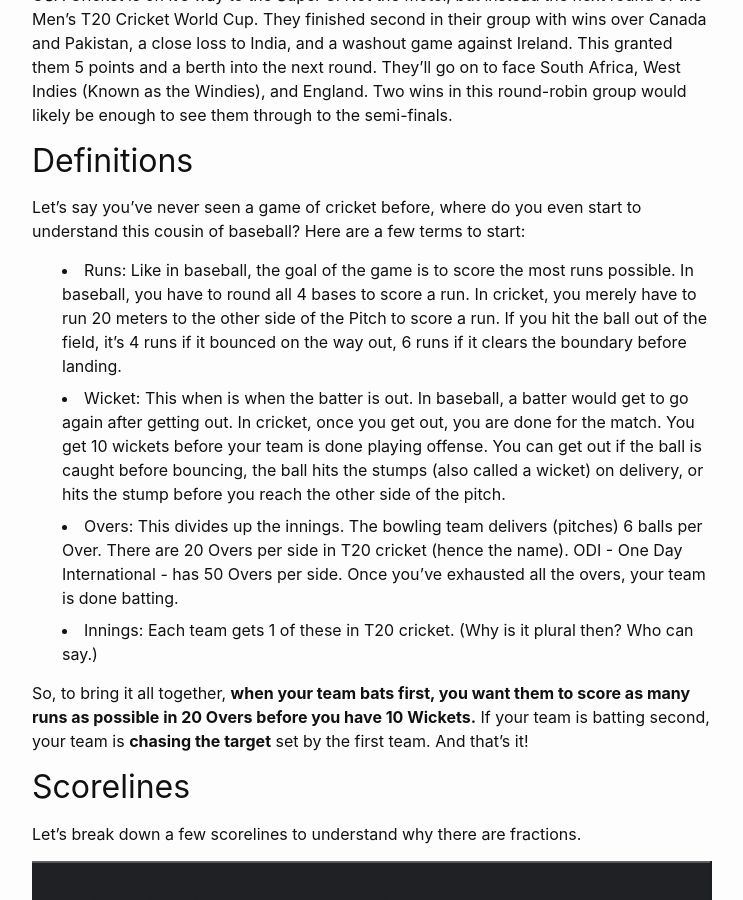
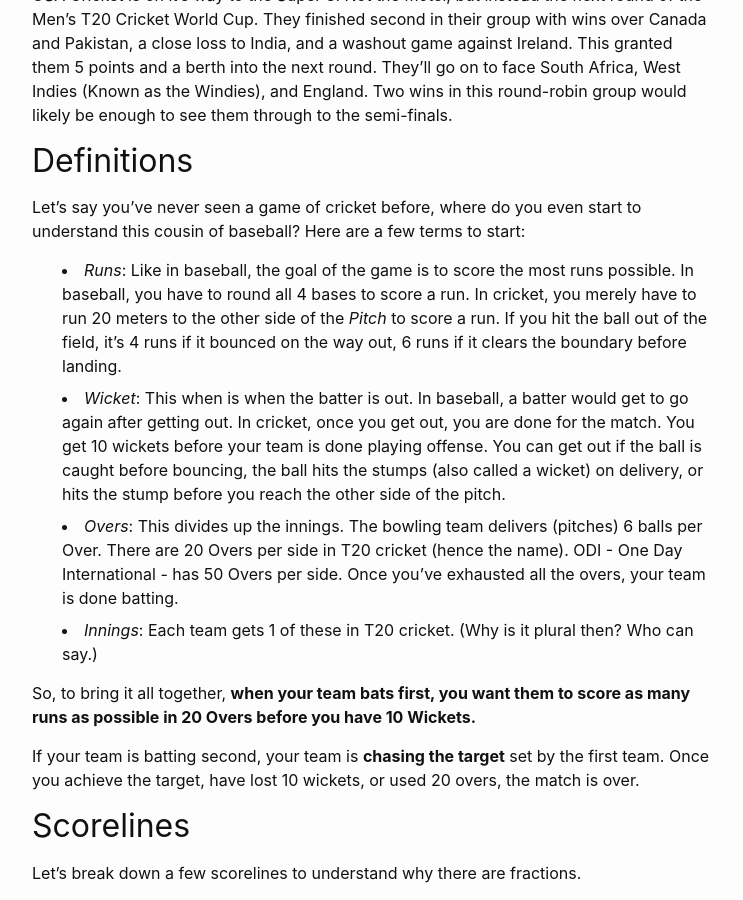
Before and after one commit to dannypage/views, a Jekyll site: the page built from _posts/2024-06-18-how-to-watch-usa-cricket-2024.md, in a window 1280 px wide and 900 px high, scrolled down 299 px. Shown: the whole window, without its empty margins (268-1011 px from the left). Built offline with Jekyll 4.4.1, drawn with Linux system fonts in a browser that asks for light colours; some of the changed text lies outside the part shown.

Commit message:
Update _posts/2024-06-18-how-to-watch-usa-cricket-2024.md (via Pages CMS)

```diff
--- a/_posts/2024-06-18-how-to-watch-usa-cricket-2024.md
+++ b/_posts/2024-06-18-how-to-watch-usa-cricket-2024.md
@@ -10,12 +10,14 @@
 
 Let's say you've never seen a game of cricket before, where do you even start to understand this cousin of baseball? Here are a few terms to start:
 
-- Runs: Like in baseball, the goal of the game is to score the most runs possible. In baseball, you have to round all 4 bases to score a run. In cricket, you merely have to run 20 meters to the other side of the Pitch to score a run. If you hit the ball out of the field, it's 4 runs if it bounced on the way out, 6 runs if it clears the boundary before landing.
-- Wicket: This when is when the batter is out. In baseball, a batter would get to go again after getting out. In cricket, once you get out, you are done for the match. You get 10 wickets before your team is done playing offense. You can get out if the ball is caught before bouncing, the ball hits the stumps (also called a wicket) on delivery, or hits the stump before you reach the other side of the pitch.
-- Overs: This divides up the innings. The bowling team delivers (pitches) 6 balls per Over. There are 20 Overs per side in T20 cricket (hence the name). ODI - One Day International - has 50 Overs per side. Once you've exhausted all the overs, your team is done batting.
-- Innings: Each team gets 1 of these in T20 cricket. (Why is it plural then? Who can say.)
+- _Runs_: Like in baseball, the goal of the game is to score the most runs possible. In baseball, you have to round all 4 bases to score a run. In cricket, you merely have to run 20 meters to the other side of the _Pitch_ to score a run. If you hit the ball out of the field, it's 4 runs if it bounced on the way out, 6 runs if it clears the boundary before landing.
+- _Wicket_: This when is when the batter is out. In baseball, a batter would get to go again after getting out. In cricket, once you get out, you are done for the match. You get 10 wickets before your team is done playing offense. You can get out if the ball is caught before bouncing, the ball hits the stumps (also called a wicket) on delivery, or hits the stump before you reach the other side of the pitch.
+- _Overs_: This divides up the innings. The bowling team delivers (pitches) 6 balls per Over. There are 20 Overs per side in T20 cricket (hence the name). ODI - One Day International - has 50 Overs per side. Once you've exhausted all the overs, your team is done batting.
+- _Innings_: Each team gets 1 of these in T20 cricket. (Why is it plural then? Who can say.)
 
-So, to bring it all together, __when your team bats first, you want them to score as many runs as possible in 20 Overs before you have 10 Wickets.__ If your team is batting second, your team is __chasing the target__ set by the first team. And that's it!
+So, to bring it all together, __when your team bats first, you want them to score as many runs as possible in 20 Overs before you have 10 Wickets.__
+
+If your team is batting second, your team is __chasing the target__ set by the first team. Once you achieve the target, have lost 10 wickets, or used 20 overs, the match is over.
 
 ## Scorelines
 
```
Also changed, not shown: other parts of _posts/2024-06-18-how-to-watch-usa-cricket-2024.md (+2 -0 lines).
